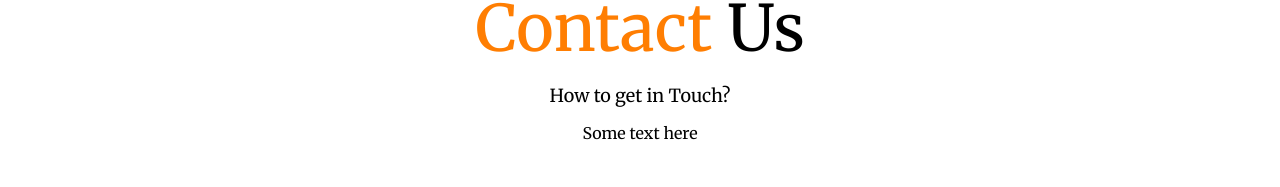
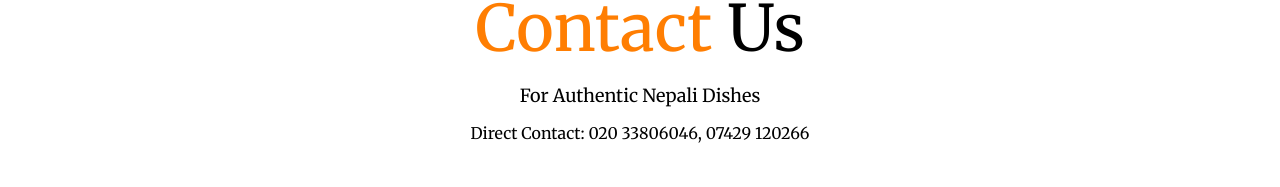
Before and after one commit to nvwns1/HimalayanCusine, a Next.js app: page /contact in a window 1280 px wide. Shown: the part 136-323 px from the top of the page. Built offline with nearby package versions, Linux system fonts and the light colour scheme; grey boxes are pictures that could not be loaded.

Commit message:
refactor: restaurantData

```diff
--- a/src/components/ContactPage/ContactHeading/ContactHeading.tsx
+++ b/src/components/ContactPage/ContactHeading/ContactHeading.tsx
@@ -1,5 +1,6 @@
 import React from "react";
 import styles from "./ContactHeading.module.scss";
+import { restaurantData } from "@/lib/variable/data";
 
 const ContactHeading = () => {
   return (
@@ -8,8 +9,11 @@ const ContactHeading = () => {
         <span className={styles.contactHeadingAccent}>Contact </span>
         Us
       </p>
-      <p className={styles.subHeading}>How to get in Touch?</p>
-      <p className={styles.contactHeadingDescription}>Some text here</p>
+      <p className={styles.subHeading}>For Authentic Nepali Dishes</p>
+      <p className={styles.contactHeadingDescription}>
+        Direct Contact: {restaurantData.phoneNumber1},{" "}
+        {restaurantData.phoneNumber2}
+      </p>
     </div>
   );
 };
--- a/src/components/Footer/Footer.tsx
+++ b/src/components/Footer/Footer.tsx
@@ -5,15 +5,11 @@ import styles from "./Footer.module.scss";
 import classNames from "classnames";
 import Image from "next/image";
 import NewsLetter from "../component/NewsLetter/NewsLetter";
-import {
-  FacebookIconSvg,
-  InstagramIconSvg,
-  TiktokIconSvg,
-  socialUrls,
-} from "@/lib/Svgs";
+import { FacebookIconSvg, InstagramIconSvg, TiktokIconSvg } from "@/lib/Svgs";
 import { navLinks } from "../Navbar/Navbar";
 import Link from "next/link";
 import { openURLInNewTab } from "@/lib/helper/openURLInNewTab ";
+import { restaurantData } from "@/lib/variable/data";
 
 const Footer = () => {
   const footerRootClasses = classNames(styles.footerRoot, "primarySurface");
@@ -45,15 +41,21 @@ const Footer = () => {
               <div className={styles.iconRow}>
                 <FacebookIconSvg
                   className={styles.icon}
-                  onClick={() => openURLInNewTab(socialUrls.facebook)}
+                  onClick={() =>
+                    openURLInNewTab(restaurantData.socialUrls.facebook)
+                  }
                 />
                 <InstagramIconSvg
                   className={styles.icon}
-                  onClick={() => openURLInNewTab(socialUrls.instagram)}
+                  onClick={() =>
+                    openURLInNewTab(restaurantData.socialUrls.instagram)
+                  }
                 />
                 <TiktokIconSvg
                   className={styles.icon}
-                  onClick={() => openURLInNewTab(socialUrls.tiktok)}
+                  onClick={() =>
+                    openURLInNewTab(restaurantData.socialUrls.tiktok)
+                  }
                 />
               </div>
             </div>
--- a/src/lib/Svgs/index.ts
+++ b/src/lib/Svgs/index.ts
@@ -4,9 +4,3 @@ import InstagramIconSvg from "./InstagramIconSvg";
 import TiktokIconSvg from "./TiktokIconSvg";
 
 export { HamburgerIcon, FacebookIconSvg, InstagramIconSvg, TiktokIconSvg };
-
-export const socialUrls = {
-  facebook: "https://www.facebook.com",
-  instagram: "https://www.instagram.com",
-  tiktok: "https://www.tiktok.com",
-};
--- /dev/null
+++ b/src/lib/variable/data.ts
@@ -0,0 +1,15 @@
+export const restaurantData = {
+  phoneNumber1: "020 33806046",
+  phoneNumber2: "07429 120266",
+
+  address: "97-99 High Street, Edgware London HA8 7DB",
+
+  email1: "info@himalayanspices.uk",
+  email2: "himalayanspices.info@gmail.uk",
+
+  socialUrls: {
+    facebook: "https://www.facebook.com",
+    instagram: "https://www.instagram.com",
+    tiktok: "https://www.tiktok.com",
+  },
+};
```
